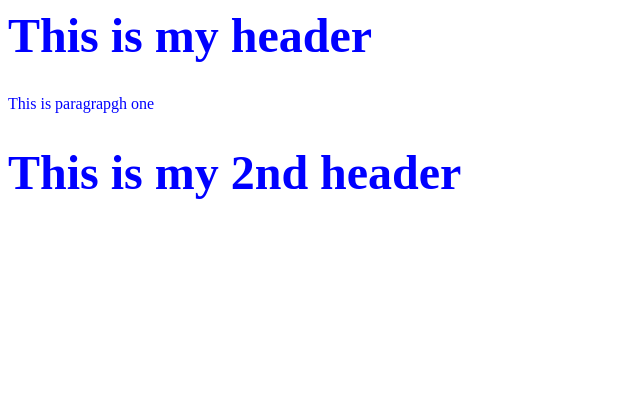
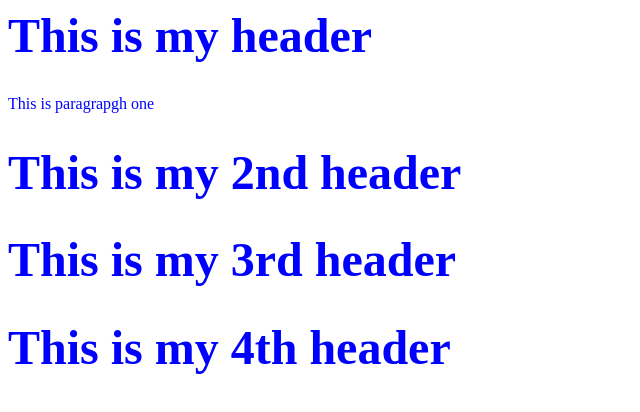
Before and after one commit to Shravanthi03/SshRemoteRepo, a plain HTML site: page index.html in a window 1280 px wide. Shown: the whole page, without its empty margins (0-640 px from the left). Drawn offline with Linux system fonts and the light colour scheme.

Commit message:
Added headers 3rd and 4th

```diff
--- a/index.html
+++ b/index.html
@@ -6,10 +6,15 @@ H1 {color:blue; font-size:300%}
 p {color:blue}
 </style>
 </head>
+
 <body>
 <H1> This is my header </H1>
+
 <p> This is paragrapgh one </p>
+
 <H1> This is my 2nd header </H1>
+<H1> This is my 3rd header </H1>
+<H1> This is my 4th header </H1>
 </body>
 
 </html>
```
